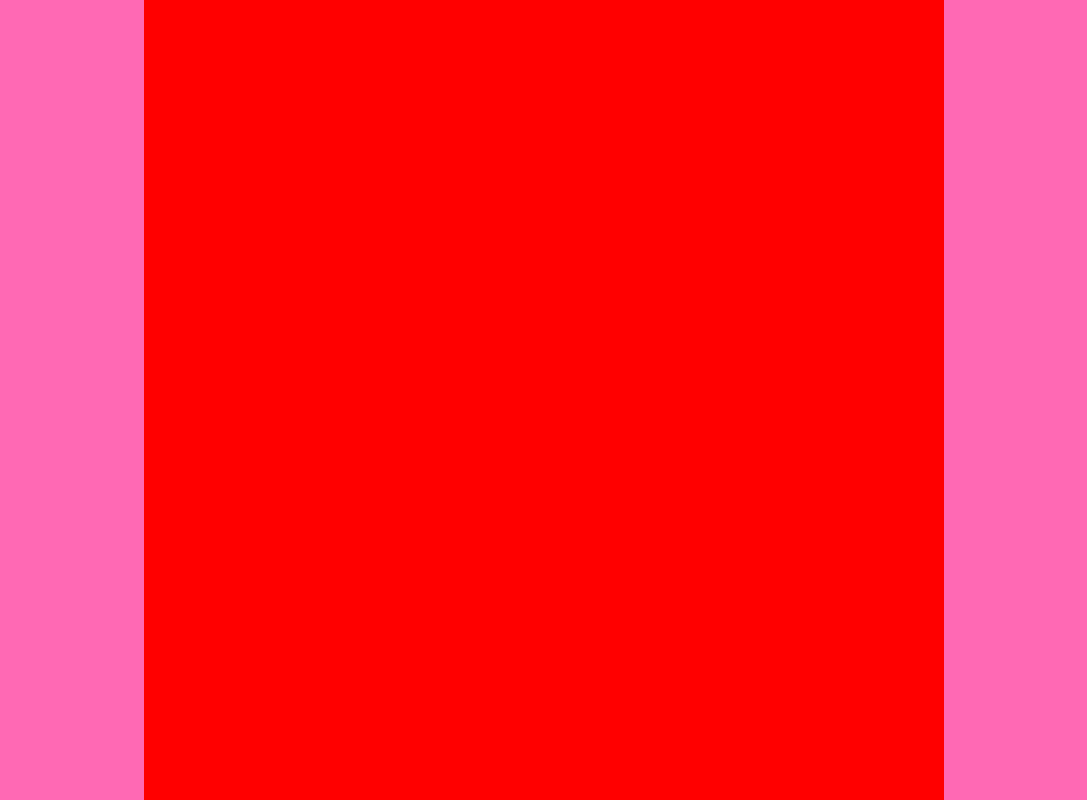
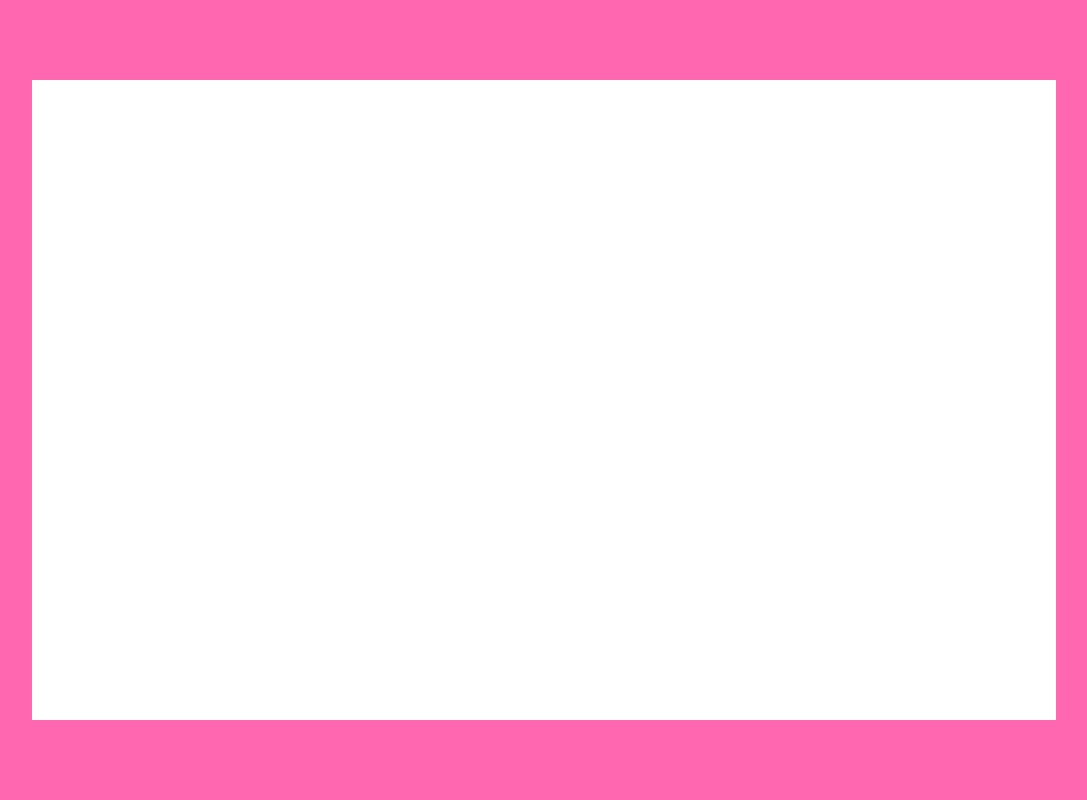
Before and after one commit to richierob62/flipmaster, a website built with webpack: page public/index.html in a window 1280 px wide. Shown: the whole page, without its empty margins (96-1183 px from the left). Built offline with nearby package versions, Linux system fonts and the light colour scheme.

Commit message:
Refactor canvas positioning

```diff
--- a/public/index.html
+++ b/public/index.html
@@ -9,6 +9,6 @@
   </head>
   <body>
     <script src="main.js"></script>
-    <canvas width="800" height="800" id="canvas"></canvas>
+    <canvas id="canvas"></canvas>
   </body>
 </html>
--- a/public/styles.css
+++ b/public/styles.css
@@ -1,9 +1,18 @@
 body {
   margin: 0;
   padding: 0;
+  position: absolute;
+  top: 0;
+  bottom: 0;
+  left: 0;
+  right: 0;
   background: hotpink;
   display: flex;
   justify-content: center;
   align-items: center;
-  height: 100vh;
 }
+
+#canvas {
+  width: 80%;
+  height: 80%;
+}
--- /dev/null
+++ b/src/constants.js
@@ -0,0 +1,4 @@
+const GAME_WIDTH = 600
+const GAME_HEIGHT = 600
+
+export default { GAME_HEIGHT, GAME_WIDTH }
--- a/src/index.js
+++ b/src/index.js
@@ -1,6 +1,8 @@
+import Constants from './constants'
+
 window.addEventListener('DOMContentLoaded', event => {
   const canvas = document.getElementById('canvas')
   const c = canvas.getContext('2d')
-  c.fillStyle = 'red'
-  c.fillRect(0, 0, 800, 800)
+  c.fillStyle = 'white'
+  c.fillRect(0, 0, Constants.GAME_WIDTH, Constants.GAME_HEIGHT)
 })
```
